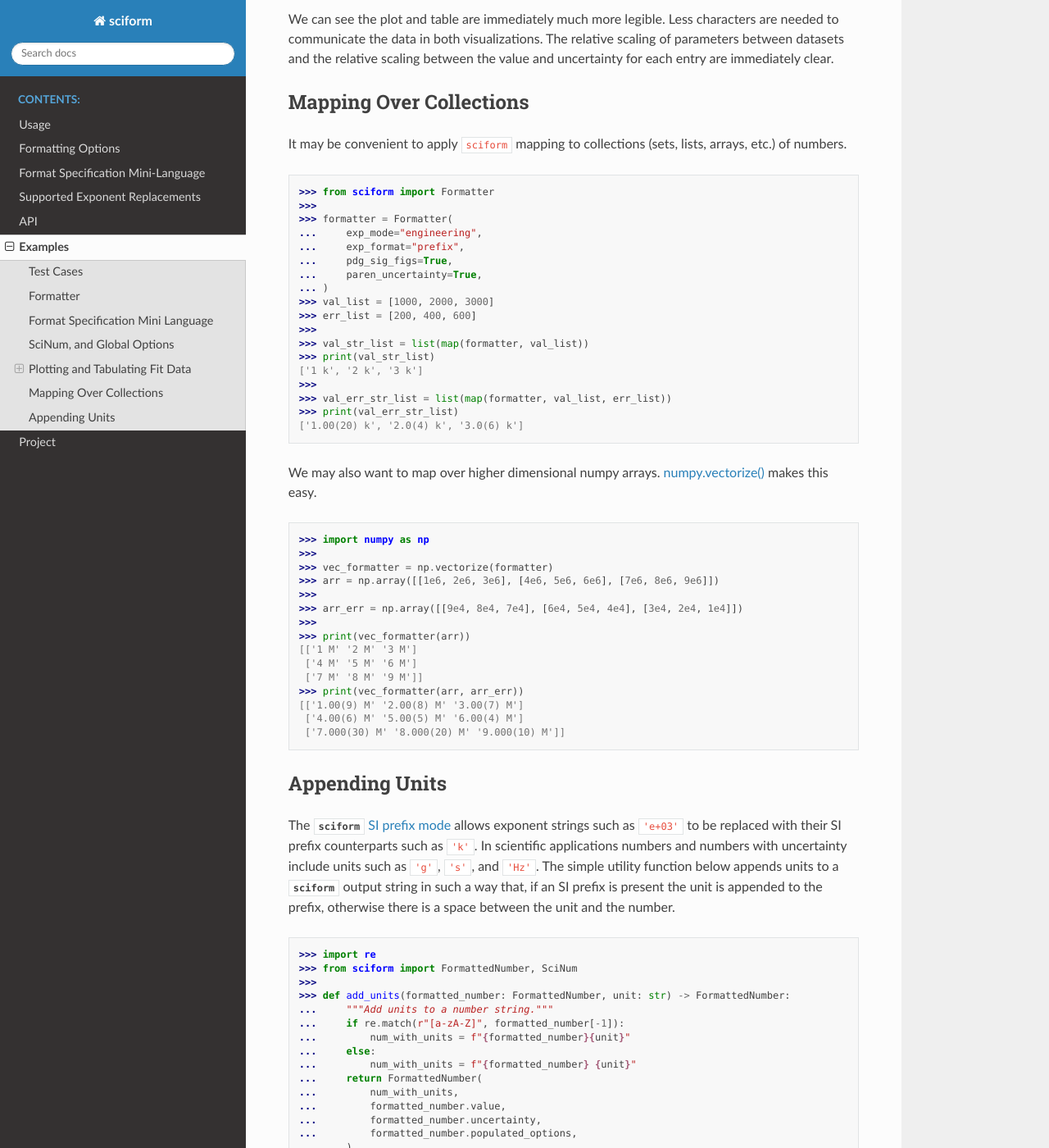
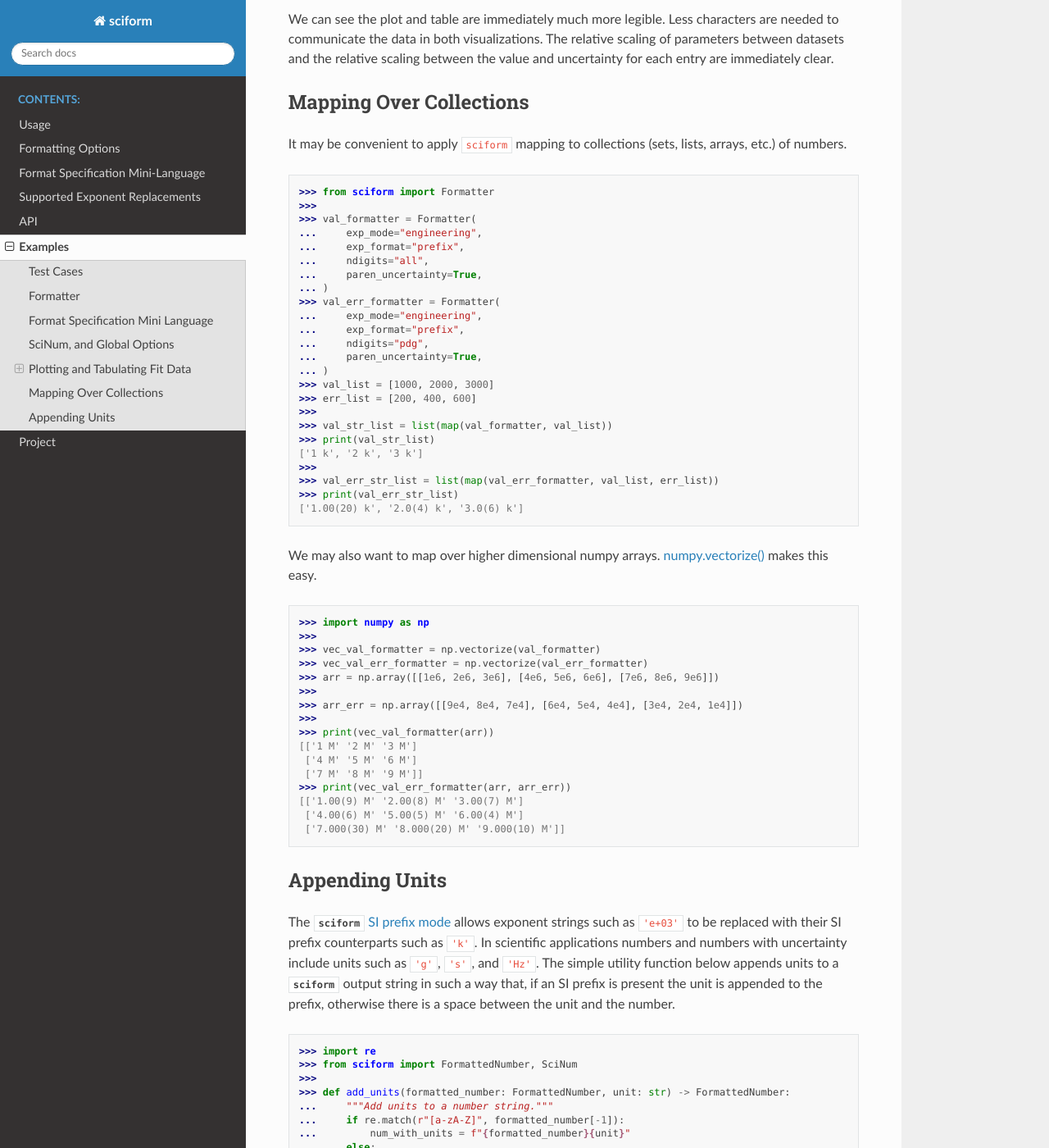
Before and after one commit to jagerber48/sciform, a Sphinx documentation site: the page built from docs/source/examples.rst, in a window 1280 px wide and 1400 px high, scrolled down 6122 px. Shown: the whole window at 82% size. Built offline with Sphinx 7.4.7 and the Read the Docs theme 2.0.0, drawn with Linux system fonts in a browser that asks for light colours; some of the changed text lies outside the part shown.

Commit message:
update docs

```diff
--- a/docs/source/examples.rst
+++ b/docs/source/examples.rst
@@ -68,7 +68,7 @@ available formatting options.
 >>> formatter = Formatter(
 ...     exp_mode="engineering",
 ...     exp_format="prefix",
-...     pdg_sig_figs=True,
+...     ndigits="pdg",
 ...     pm_whitespace=False,
 ... )
 >>> print(formatter(num, unc))
@@ -77,7 +77,7 @@ available formatting options.
 >>> num = 314159.27
 >>> unc = 1618
 >>> formatter = Formatter(
-...     exp_mode="engineering_shifted", pdg_sig_figs=True, paren_uncertainty=True
+...     exp_mode="engineering_shifted", ndigits="pdg", paren_uncertainty=True
 ... )
 >>> print(formatter(num, unc))
 0.3142(16)e+06
@@ -175,13 +175,13 @@ instead.
 >>> num_unc = SciNum(3141592.7, 1618)
 >>> print(f"{num_unc}")
 3141593 ± 1618
->>> with GlobalOptionsContext(pdg_sig_figs=True, pm_whitespace=False):
+>>> with GlobalOptionsContext(ndigits="pdg", pm_whitespace=False):
 ...     print(f"{num_unc:rp}")
 ...
 (3.1416±0.0016) M
 
 >>> num_unc = SciNum(314159.27, 1618)
->>> with GlobalOptionsContext(pdg_sig_figs=True):
+>>> with GlobalOptionsContext(ndigits="pdg"):
 ...     print(f"{num_unc:#r()}")
 ...
 0.3142(16)e+06
@@ -295,20 +295,26 @@ lists, arrays, etc.) of numbers.
 
 >>> from sciform import Formatter
 >>>
->>> formatter = Formatter(
+>>> val_formatter = Formatter(
 ...     exp_mode="engineering",
 ...     exp_format="prefix",
-...     pdg_sig_figs=True,
+...     ndigits="all",
+...     paren_uncertainty=True,
+... )
+>>> val_err_formatter = Formatter(
+...     exp_mode="engineering",
+...     exp_format="prefix",
+...     ndigits="pdg",
 ...     paren_uncertainty=True,
 ... )
 >>> val_list = [1000, 2000, 3000]
 >>> err_list = [200, 400, 600]
 >>>
->>> val_str_list = list(map(formatter, val_list))
+>>> val_str_list = list(map(val_formatter, val_list))
 >>> print(val_str_list)
 ['1 k', '2 k', '3 k']
 >>>
->>> val_err_str_list = list(map(formatter, val_list, err_list))
+>>> val_err_str_list = list(map(val_err_formatter, val_list, err_list))
 >>> print(val_err_str_list)
 ['1.00(20) k', '2.0(4) k', '3.0(6) k']
 
@@ -318,16 +324,17 @@ makes this easy.
 
 >>> import numpy as np
 >>>
->>> vec_formatter = np.vectorize(formatter)
+>>> vec_val_formatter = np.vectorize(val_formatter)
+>>> vec_val_err_formatter = np.vectorize(val_err_formatter)
 >>> arr = np.array([[1e6, 2e6, 3e6], [4e6, 5e6, 6e6], [7e6, 8e6, 9e6]])
 >>>
 >>> arr_err = np.array([[9e4, 8e4, 7e4], [6e4, 5e4, 4e4], [3e4, 2e4, 1e4]])
 >>>
->>> print(vec_formatter(arr))
+>>> print(vec_val_formatter(arr))
 [['1 M' '2 M' '3 M']
  ['4 M' '5 M' '6 M']
  ['7 M' '8 M' '9 M']]
->>> print(vec_formatter(arr, arr_err))
+>>> print(vec_val_err_formatter(arr, arr_err))
 [['1.00(9) M' '2.00(8) M' '3.00(7) M']
  ['4.00(6) M' '5.00(5) M' '6.00(4) M']
  ['7.000(30) M' '8.000(20) M' '9.000(10) M']]
--- a/docs/source/options.rst
+++ b/docs/source/options.rst
@@ -697,7 +697,7 @@ mode and the ``pdg_sig_figs`` flag.
 
 >>> formatter = Formatter(
 ...     round_mode="sig_fig",
-...     pdg_sig_figs=True,
+...     ndigits="pdg",
 ... )
 >>> print(formatter(1, 0.0123))
 1.000 ± 0.012
--- a/docs/source/usage.rst
+++ b/docs/source/usage.rst
@@ -470,7 +470,6 @@ PopulatedOptions(
  'superscript': False,
  'nan_inf_exp': False,
  'paren_uncertainty': False,
- 'pdg_sig_figs': False,
  'left_pad_matching': False,
  'paren_uncertainty_trim': True,
  'pm_whitespace': True,
@@ -512,7 +511,6 @@ PopulatedOptions(
  'superscript': False,
  'nan_inf_exp': False,
  'paren_uncertainty': False,
- 'pdg_sig_figs': False,
  'left_pad_matching': False,
  'paren_uncertainty_trim': True,
  'pm_whitespace': True,
@@ -612,7 +610,6 @@ PopulatedOptions(
  'superscript': True,
  'nan_inf_exp': False,
  'paren_uncertainty': False,
- 'pdg_sig_figs': False,
  'left_pad_matching': False,
  'paren_uncertainty_trim': True,
  'pm_whitespace': True,
@@ -658,7 +655,6 @@ PopulatedOptions(
  'superscript': True,
  'nan_inf_exp': False,
  'paren_uncertainty': False,
- 'pdg_sig_figs': False,
  'left_pad_matching': False,
  'paren_uncertainty_trim': True,
  'pm_whitespace': True,
```
